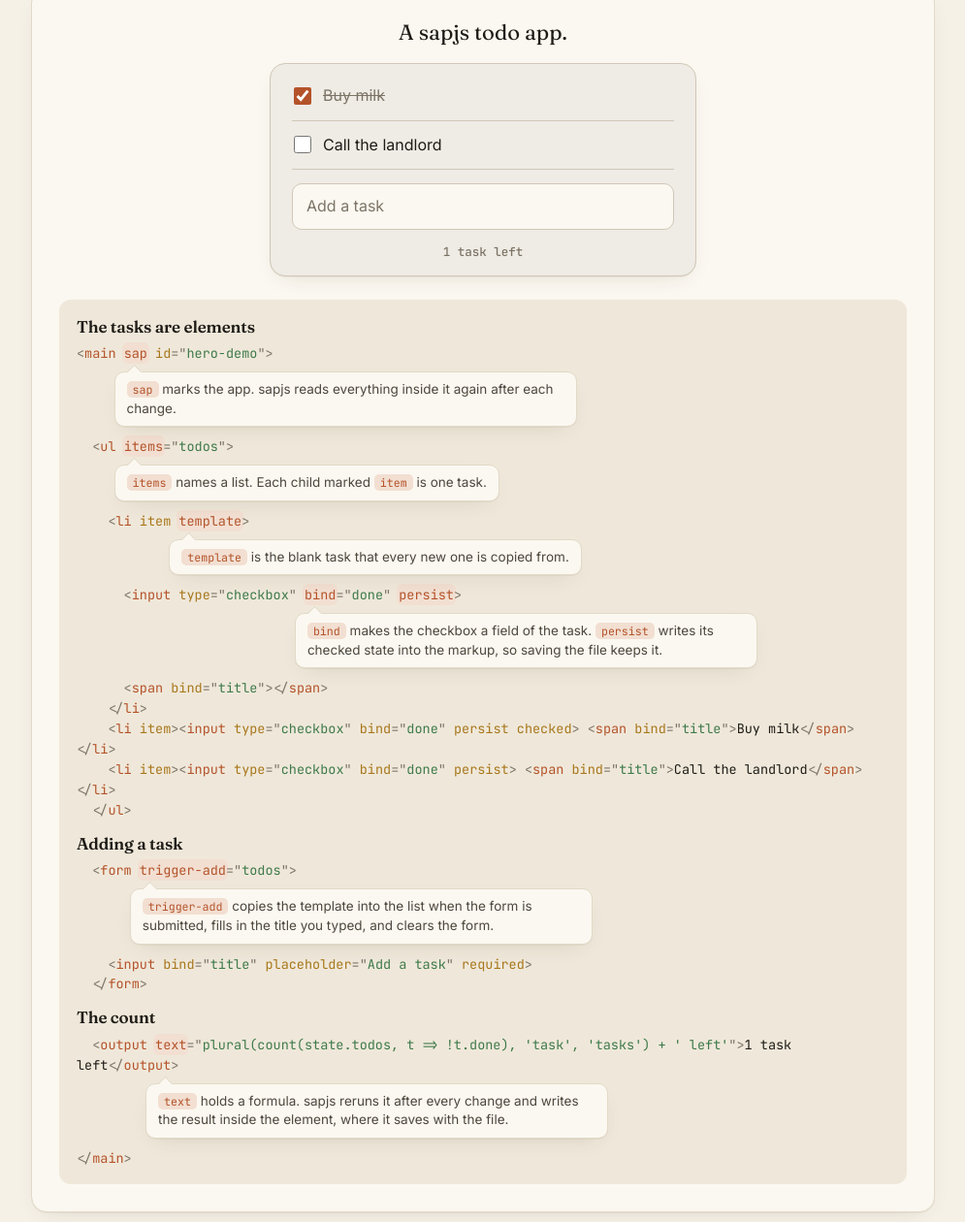
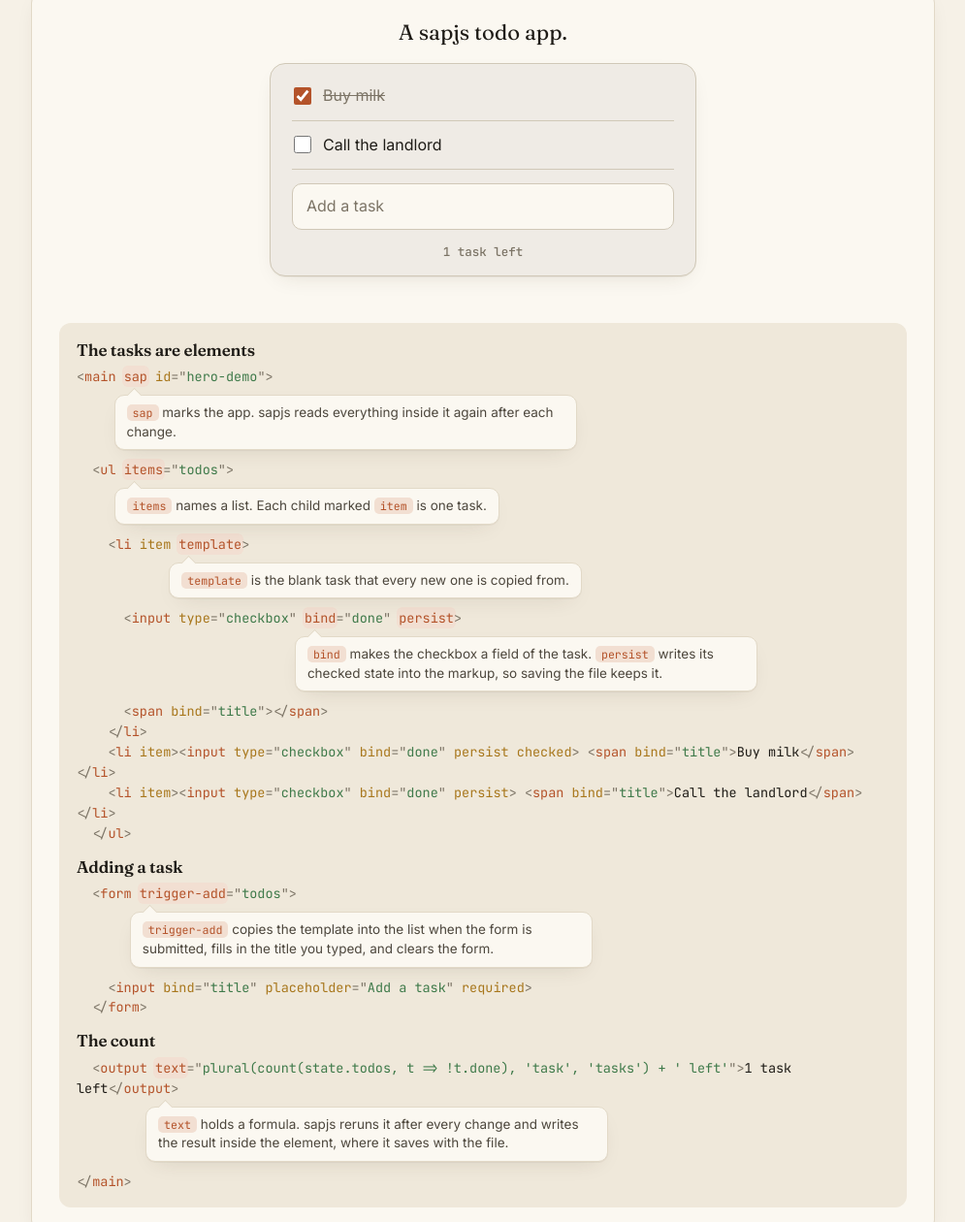
Before and after one commit to panphora/sapjs, a website: page index.html in a window 1280 px wide. Shown: the part 358-1618 px from the top of the page at 97% size, without its empty margins (142-1137 px from the left). Drawn offline with nearby package versions, Linux system fonts and the light colour scheme.

Commit message:
Double the space between the hero demo and its code

```diff
--- a/index.html
+++ b/index.html
@@ -49,6 +49,7 @@ section { margin-top: 72px; }
 .verdict { margin-top: 36px; background: var(--paper); border: 1px solid var(--rule); border-radius: 16px; box-shadow: var(--shadow); padding: 28px; }
 .verdict .big { font-family: Fraunces, serif; font-size: 22px; line-height: 1.25; margin: 4px 0 18px; text-align: center; }
 .anno { --cw: 8.1px; margin-top: 24px; background: var(--code-bg); border-radius: 12px; padding: 4px 0 16px; }
+#hero-code { margin-top: 48px; }
 .anno h3 { font-size: 17px; margin: 0; padding: 14px 18px 8px; }
 .anno h3 + pre { margin-top: 0; }
 .anno pre { margin: 0; padding: 0 18px; border-radius: 0; background: none; }
```
